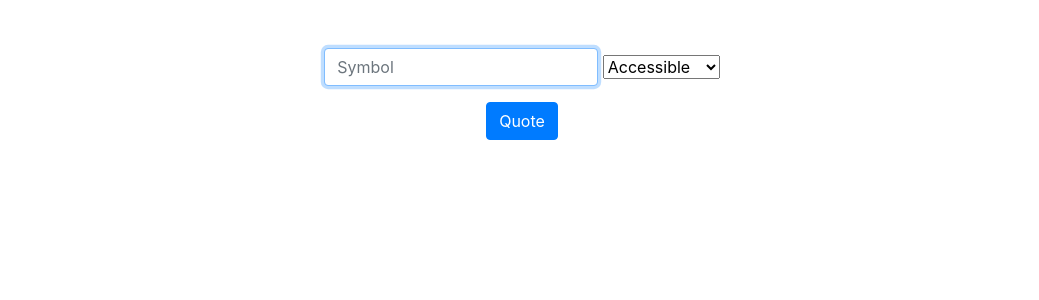
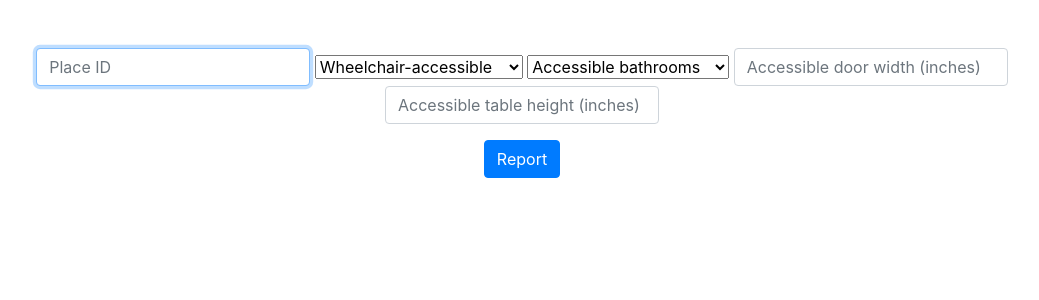
Before and after one commit to SlowMealCheese/accessibility-app, a Flask app: page /report in a window 1280 px wide. Shown: the part 74-374 px from the top of the page, without its empty margins (118-1157 px from the left). Run offline with Flask 2, Linux system fonts and the light colour scheme; some libraries are stand-ins or nearby versions.

Commit message:
Add to database

```diff
--- a/app.py
+++ b/app.py
@@ -80,7 +80,9 @@ def report():
         userType = request.args.get('userType')
         return render_template('report.html')
     else:
-        query_db('INSERT INTO places VALUES (?, ?)', (request.form.get("placeid"), request.form.get("wheelchair")))
+        query_db('INSERT INTO places (place_id, wheelchair, bathroom_access, door_width, table_height) VALUES (?, ?, ?, ?, ?)',
+                 (request.form.get("place_id"), request.form.get("wheelchair"), request.form.get("bathroom_access"),
+                  request.form.get("door_width"), request.form.get("table_height")))
         return redirect("/")
 
 
--- a/templates/index.html
+++ b/templates/index.html
@@ -18,6 +18,9 @@
             <tr>
                 <td>{{ place.place_id }}</td>
                 <td>{{ place.wheelchair }}</td>
+                <td>{{ place.bathroom_access }}</td>
+                <td>{{ place.door_width }}</td>
+                <td>{{ place.table_height }}</td>
             </tr>
             {% endfor %}
         </tbody>
--- a/templates/report.html
+++ b/templates/report.html
@@ -7,12 +7,18 @@
 {% block main %}
     <form action="/report" method="post">
         <div class="form-group">
-            <input autocomplete="off" autofocus class="form-control" name="placeid" placeholder="Symbol" type="text">
+            <input autocomplete="off" autofocus class="form-control" name="place_id" placeholder="Place ID" type="text">
             <select name="wheelchair">
-            	<option value="1">Accessible</option>
-            	<option value="0">Inaccessible</option>
+                <option value="1">Wheelchair-accessible</option>
+                <option value="0">Wheelchair-inaccessible</option>
             </select>
+            <select name="bathroom_access">
+                <option value="1">Accessible bathrooms</option>
+                <option value="0">Inaccessible bathrooms</option>
+            </select>
+            <input autocomplete="off" autofocus class="form-control" name="door_width" placeholder="Accessible door width (inches)" type="text">
+            <input autocomplete="off" autofocus class="form-control" name="table_height" placeholder="Accessible table height (inches)" type="text">
         </div>
-        <button class="btn btn-primary" type="submit">Quote</button>
+        <button class="btn btn-primary" type="submit">Report</button>
     </form>
 {% endblock %}
```
Also changed, not shown: places.db.
